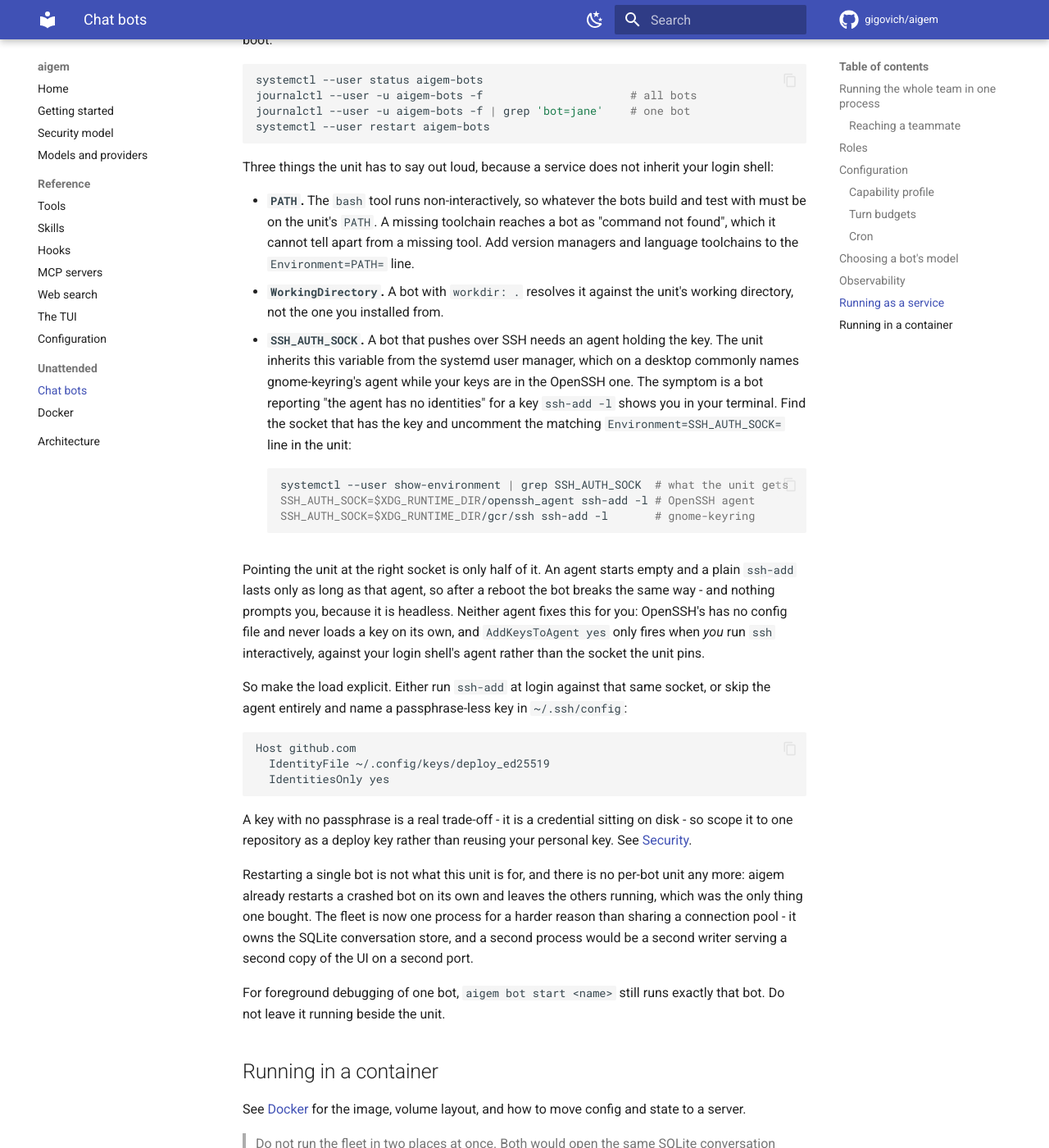
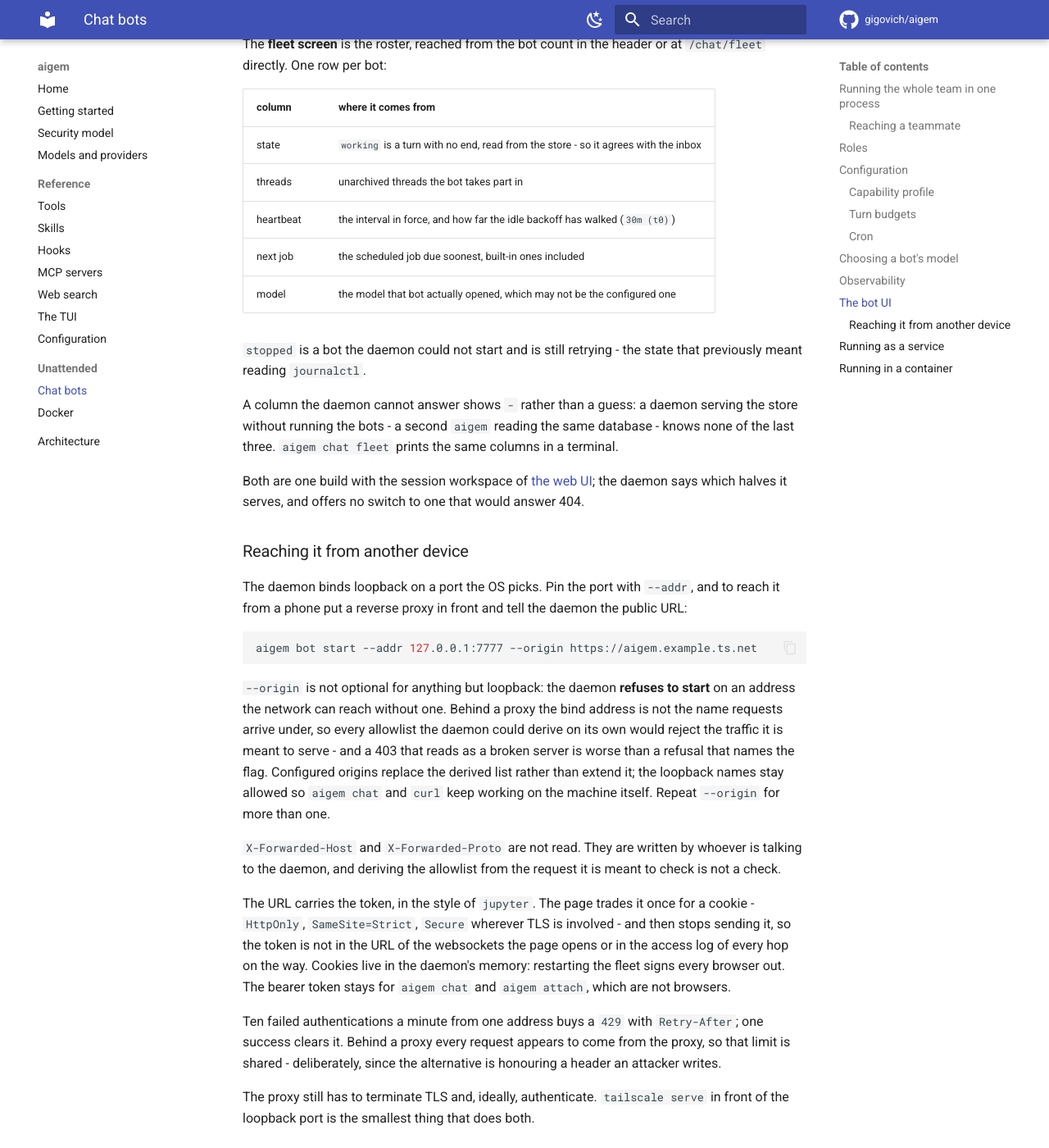
Before and after one commit to gigovich/aigem, an MkDocs documentation site: the page built from docs/bots.md, in a window 1280 px wide and 1400 px high, scrolled down 5620 px. Shown: the whole window at 82% size. Built offline with MkDocs 1.6.1 and Material for MkDocs 9.7.7, drawn with Linux system fonts in a browser that asks for light colours; comment, search, counter and statistics services are not loaded; some of the changed text lies outside the part shown.

Commit message:
docs: the bot UI, reaching it remotely, and a chatboss without Mattermost
docs/bots.md gains "The bot UI": what the inbox and the fleet screen show,
where each column comes from, and what "-" means - a daemon that serves
the store without running the bots knows none of the operational half and
says so. Then the part with teeth: --origin, why a non-loopback bind
without one is refused rather than served, what the cookie exchange
removes from the access logs, and what a reverse proxy still has to do.

docs/web-ui.md's security section said exposing the daemon beyond
loopback was a later decision. It has been made, so it now says what was
decided and points at the operator's version of it.

The unit pins --addr rather than taking whatever port the OS hands out,
and says where --origin goes. The image gains EXPOSE and the docker docs
gain the run line that publishes the port - plus the note that `chat/` in
the state volume is every thread the fleet has ever had, which is the one
mount whose loss config cannot rebuild.

The chatboss skill drove the bots over Mattermost REST as a separate
"mark" bot account. Neither exists any more: it is `aigem chat` against
the fleet's own store, authenticated as the one operator with the
daemon's own token, and the first thing it now says about a bot that
looks dead is to check `aigem chat fleet` before restarting anything.
chatboss.sh and .chatboss.env.example are deleted, and the live
Mattermost token in .claude/.chatboss.env is off the machine.

````diff
--- a/docs/bots.md
+++ b/docs/bots.md
@@ -25,6 +25,7 @@ aigem bot prompt <name>   # print the bot's full assembled system prompt
 aigem chat threads        # the fleet's inbox
 aigem chat tail <thread>  # follow a thread live, including the agent's steps
 aigem chat read <thread>  # print a thread, and what the work in it cost
+aigem chat fleet          # the roster: who is up, on what, and what is due next
 ```
 
 ## Running the whole team in one process
@@ -242,6 +243,81 @@ after. `truncated` on a row means the file was too large to keep either side of,
 so the path is all there is. A run records at most 200 files and 128 KiB of each
 side, and stored diffs age out with the timeline they belong to.
 
+## The bot UI
+
+`aigem bot start` prints a URL. Open it and you get the fleet's own browser
+interface, served by the same process that runs the bots - one listener, one
+credential, one SQLite writer.
+
+The **inbox** is the list of threads, ordered by what changed last and filtered
+by state: `needs you`, `working`, `waiting`, `idle`. A thread opens into its
+transcript. Under each bot's answer is a one-line summary of the run that
+produced it - `14 steps · 6 tools · 2 files` - which expands into the whole
+timeline of that run: every model round, every tool call, every file written.
+Beside the thread is the bot's working plan, the files the run changed with
+their diffs, and what the thread has cost.
+
+The **fleet screen** is the roster, reached from the bot count in the header or
+at `/chat/fleet` directly. One row per bot:
+
+| column | where it comes from |
+| --- | --- |
+| state | `working` is a turn with no end, read from the store - so it agrees with the inbox |
+| threads | unarchived threads the bot takes part in |
+| heartbeat | the interval in force, and how far the idle backoff has walked (`30m (t0)`) |
+| next job | the scheduled job due soonest, built-in ones included |
+| model | the model that bot actually opened, which may not be the configured one |
+
+`stopped` is a bot the daemon could not start and is still retrying - the state
+that previously meant reading `journalctl`.
+
+A column the daemon cannot answer shows `-` rather than a guess: a daemon
+serving the store without running the bots - a second `aigem` reading the same
+database - knows none of the last three. `aigem chat fleet` prints the same
+columns in a terminal.
+
+Both are one build with the session workspace of [the web UI](web-ui.md); the
+daemon says which halves it serves, and offers no switch to one that would
+answer 404.
+
+### Reaching it from another device
+
+The daemon binds loopback on a port the OS picks. Pin the port with `--addr`,
+and to reach it from a phone put a reverse proxy in front and tell the daemon
+the public URL:
+
+```sh
+aigem bot start --addr 127.0.0.1:7777 --origin https://aigem.example.ts.net
+```
+
+`--origin` is not optional for anything but loopback: the daemon **refuses to
+start** on an address the network can reach without one. Behind a proxy the
+bind address is not the name requests arrive under, so every allowlist the
+daemon could derive on its own would reject the traffic it is meant to serve -
+and a 403 that reads as a broken server is worse than a refusal that names the
+flag. Configured origins replace the derived list rather than extend it; the
+loopback names stay allowed so `aigem chat` and `curl` keep working on the
+machine itself. Repeat `--origin` for more than one.
+
+`X-Forwarded-Host` and `X-Forwarded-Proto` are not read. They are written by
+whoever is talking to the daemon, and deriving the allowlist from the request it
+is meant to check is not a check.
+
+The URL carries the token, in the style of `jupyter`. The page trades it once
+for a cookie - `HttpOnly`, `SameSite=Strict`, `Secure` wherever TLS is involved
+- and then stops sending it, so the token is not in the URL of the websockets
+the page opens or in the access log of every hop on the way. Cookies live in the
+daemon's memory: restarting the fleet signs every browser out. The bearer token
+stays for `aigem chat` and `aigem attach`, which are not browsers.
+
+Ten failed authentications a minute from one address buys a `429` with
+`Retry-After`; one success clears it. Behind a proxy every request appears to
+come from the proxy, so that limit is shared - deliberately, since the
+alternative is honouring a header an attacker writes.
+
+The proxy still has to terminate TLS and, ideally, authenticate. `tailscale
+serve` in front of the loopback port is the smallest thing that does both.
+
 ## Running as a service
 
 `deploy/systemd/aigem-bots.service` runs the whole fleet as a systemd **user**
````
Also changed, not shown: CHANGELOG.md (+30 -0 lines), docs/docker.md (+17 -1 lines), docs/web-ui.md (+9 -4 lines), 2 other files.
